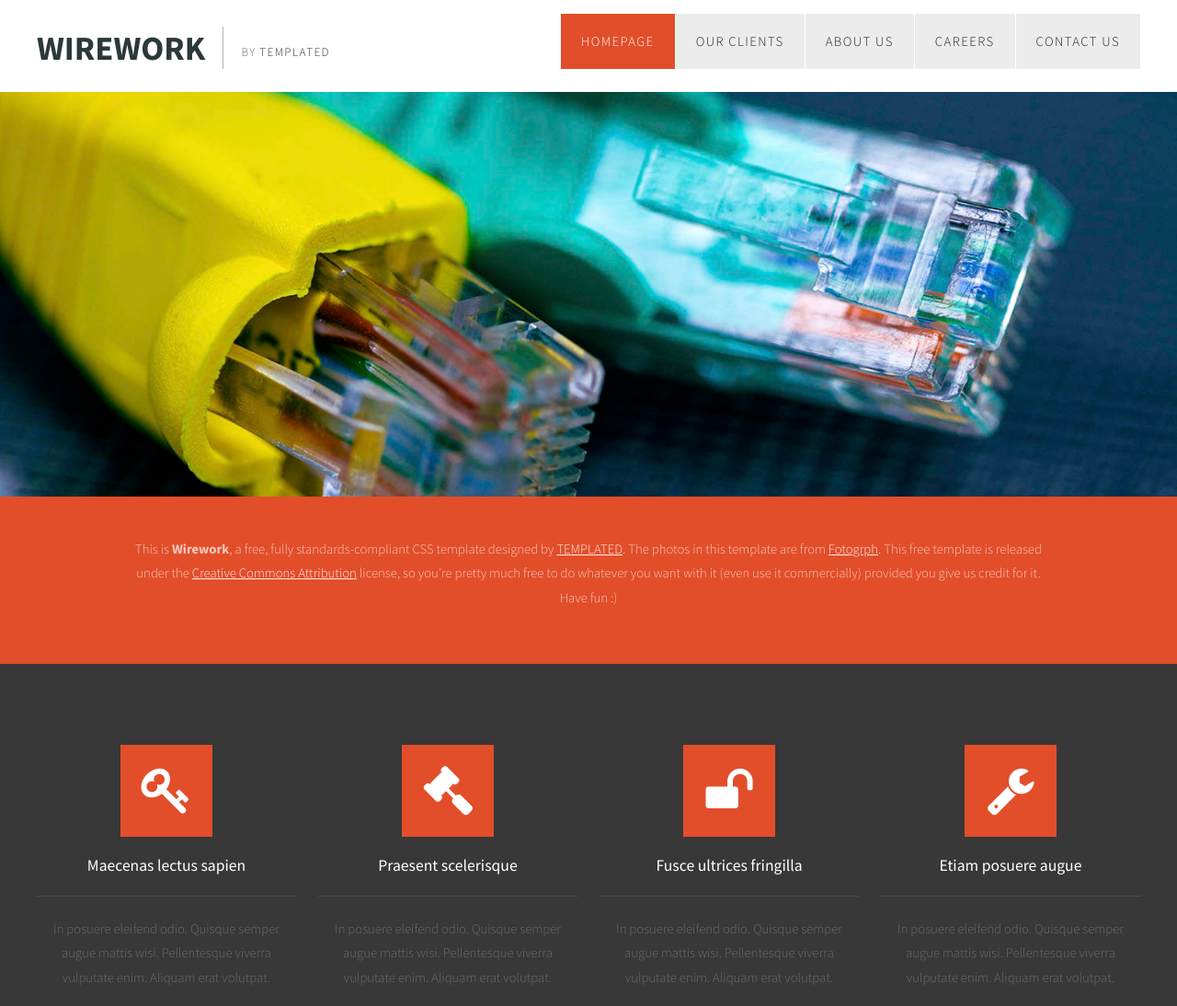
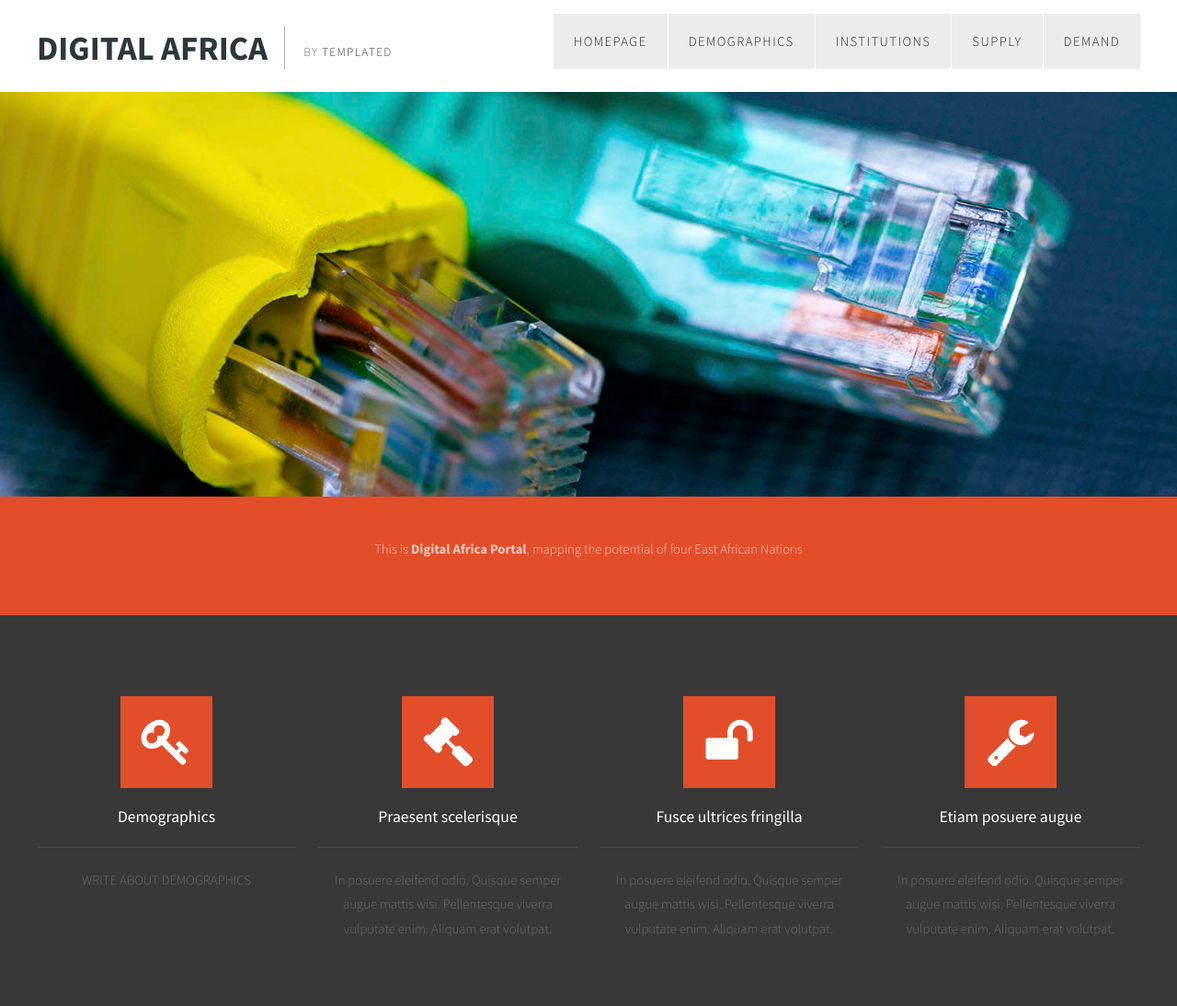
Before and after one commit to muzairakram/template, a plain HTML site: page index.html in a window 1280 px wide. Shown: the top 1094 px of the page at 92% size. Drawn offline with Linux system fonts and the light colour scheme; files whose address does not match are found by name.

Commit message:
For PHOPAE

```diff
--- a/index.html
+++ b/index.html
@@ -1,15 +1,5 @@
 <!DOCTYPE html PUBLIC "-//W3C//DTD XHTML 1.0 Strict//EN" "http://www.w3.org/TR/xhtml1/DTD/xhtml1-strict.dtd">
-<!--
-Design by TEMPLATED
-http://templated.co
-Released for free under the Creative Commons Attribution License
 
-Name       : Wirework
-Description: A two-column, fixed-width design with dark color scheme.
-Version    : 1.0
-Released   : 20140208
-
--->
 <html xmlns="http://www.w3.org/1999/xhtml">
 <head>
 <meta http-equiv="Content-Type" content="text/html; charset=utf-8" />
@@ -27,15 +17,15 @@ Released   : 20140208
 <div id="header-wrapper">
 	<div id="header" class="container">
 		<div id="logo">
-			<h1><a href="#">Wirework</a></h1>
+			<h1><a href="#">Digital Africa</a></h1>
 			<span>By <a href="http://templated.co">TEMPLATED</a></span> </div>
 		<div id="menu">
 			<ul>
-				<li class="current_page_item"><a href="#" accesskey="1" title="">Homepage</a></li>
-				<li><a href="#" accesskey="2" title="">Our Clients</a></li>
-				<li><a href="#" accesskey="3" title="">About Us</a></li>
-				<li><a href="#" accesskey="4" title="">Careers</a></li>
-				<li><a href="#" accesskey="5" title="">Contact Us</a></li>
+				<li><a href="#" accesskey="1" title="">Homepage</a></li>
+				<li><a href="#" accesskey="2" title="">Demographics</a></li>
+				<li><a href="#" accesskey="3" title="">Institutions</a></li>
+				<li><a href="#" accesskey="4" title="">Supply</a></li>
+				<li><a href="#" accesskey="5" title="">Demand</a></li>
 			</ul>
 		</div>
 	</div>
@@ -43,7 +33,7 @@ Released   : 20140208
 <div id="header-featured"> </div>
 <div id="banner-wrapper">
 	<div id="banner" class="container">
-		<p>This is <strong>Wirework</strong>, a free, fully standards-compliant CSS template designed by <a href="http://templated.co" rel="nofollow">TEMPLATED</a>. The photos in this template are from <a href="http://fotogrph.com/"> Fotogrph</a>. This free template is released under the <a href="http://templated.co/license">Creative Commons Attribution</a> license, so you're pretty much free to do whatever you want with it (even use it commercially) provided you give us credit for it. Have fun :) </p>
+		<p>This is <strong>Digital Africa Portal</strong>, mapping the potential of four East African Nations </p>
 	</div>
 </div>
 <div id="wrapper">
@@ -51,9 +41,9 @@ Released   : 20140208
 		<div id="featured" class="container">
 			<div class="column1"> <span class="icon icon-key"></span>
 				<div class="title">
-					<h2>Maecenas lectus sapien</h2>
+					<h2>Demographics</h2>
 				</div>
-				<p>In posuere eleifend odio. Quisque semper augue mattis wisi. Pellentesque viverra vulputate enim. Aliquam erat volutpat.</p>
+				<p> WRITE ABOUT DEMOGRAPHICS</p>
 			</div>
 			<div class="column2"> <span class="icon icon-legal"></span>
 				<div class="title">
```
